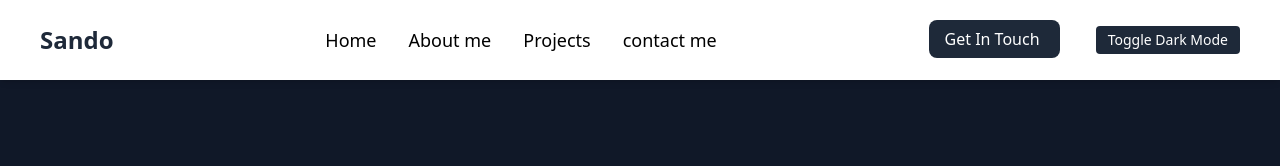
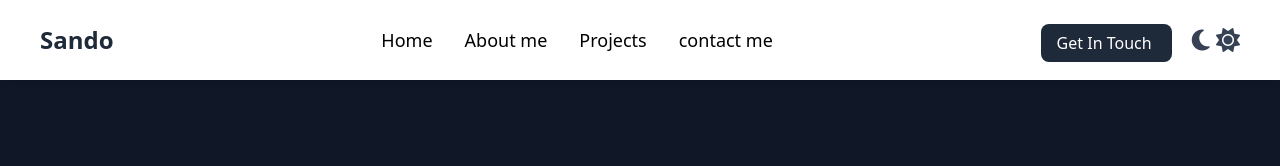
Before and after one commit to ingabiremariesandrine187/My_Portifolio_Tailwind, a plain HTML site: page index.html in a window 1280 px wide. Shown: the top 166 px of the page. Drawn offline with nearby package versions, Linux system fonts and the light colour scheme.

Commit message:
add icons for dark mode and light mode in navbar

```diff
--- a/index.html
+++ b/index.html
@@ -25,10 +25,11 @@
             Get In Touch
         </a>
         <button onclick="document.body.classList.toggle('dark')"
-        class="px-3 py-1 rounded bg-gray-800 text-white text-sm ml-9">
-  Toggle Dark Mode
+        class="text-2xl text-gray-700 dark:text-gray-900 gap-5 ml-5 cursor-pointer">
+  <i class="fas fa-moon dark:hidden"></i>
+  <i class="fas fa-sun hidden dark:inline"></i>
 </button>
-      </div>
+          </div>
             <div class="md:hidden relative ">
                 <input type="checkbox" id="menu-toggle" class="hidden peer" />
                 <label for="menu-toggle" class="text-2xl cursor-pointer hover:text-yellow-400 transition-colors duration-300">
```
